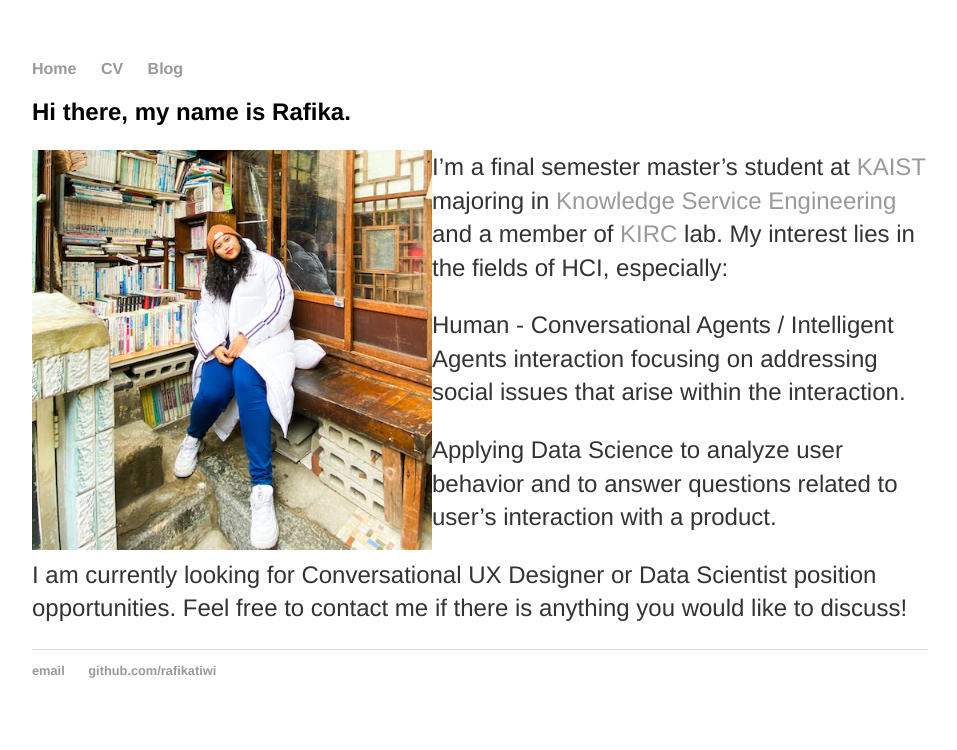
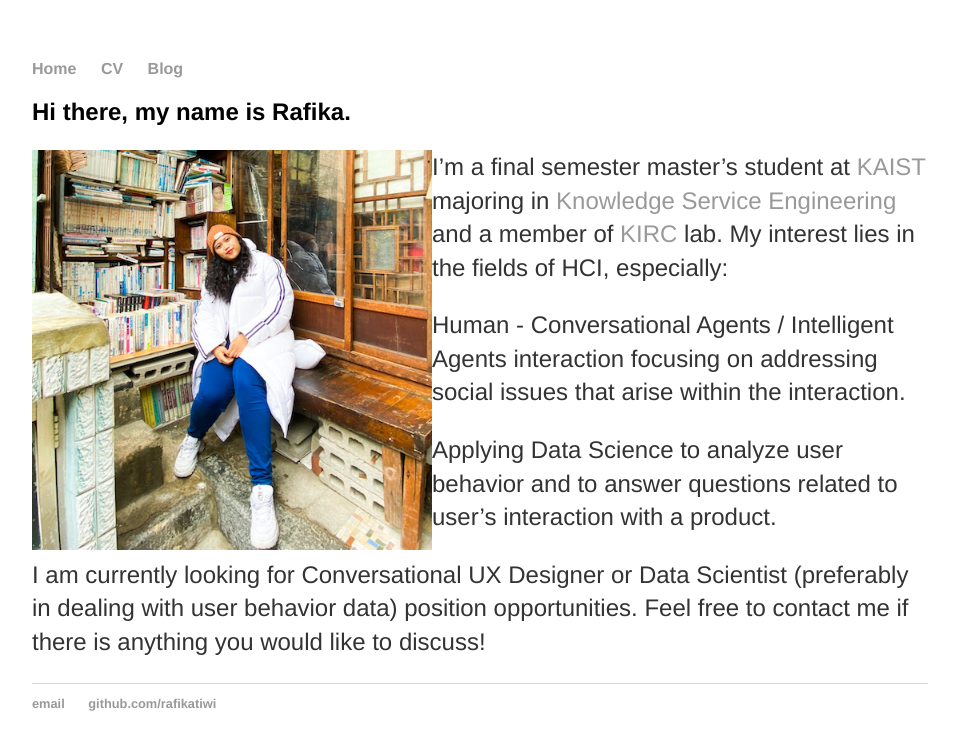
Before and after one commit to rafikatiwi/rafikatiwi.github.io, a Jekyll site: the page built from index.md, in a window 1280 px wide. Shown: the top 750 px of the page, without its empty margins (160-1117 px from the left). Built offline with Jekyll 4.4.1, drawn with Linux system fonts in a browser that asks for light colours.

Commit message:
Update index.md

```diff
--- a/index.md
+++ b/index.md
@@ -10,4 +10,4 @@ Human - Conversational Agents / Intelligent Agents interaction focusing on addre
 
 Applying Data Science to analyze user behavior and to answer questions related to user's interaction with a product. <br>
 
-I am currently looking for Conversational UX Designer or Data Scientist position opportunities. Feel free to contact me if there is anything you would like to discuss!
+I am currently looking for Conversational UX Designer or Data Scientist (preferably in dealing with user behavior data) position opportunities. Feel free to contact me if there is anything you would like to discuss!
```
